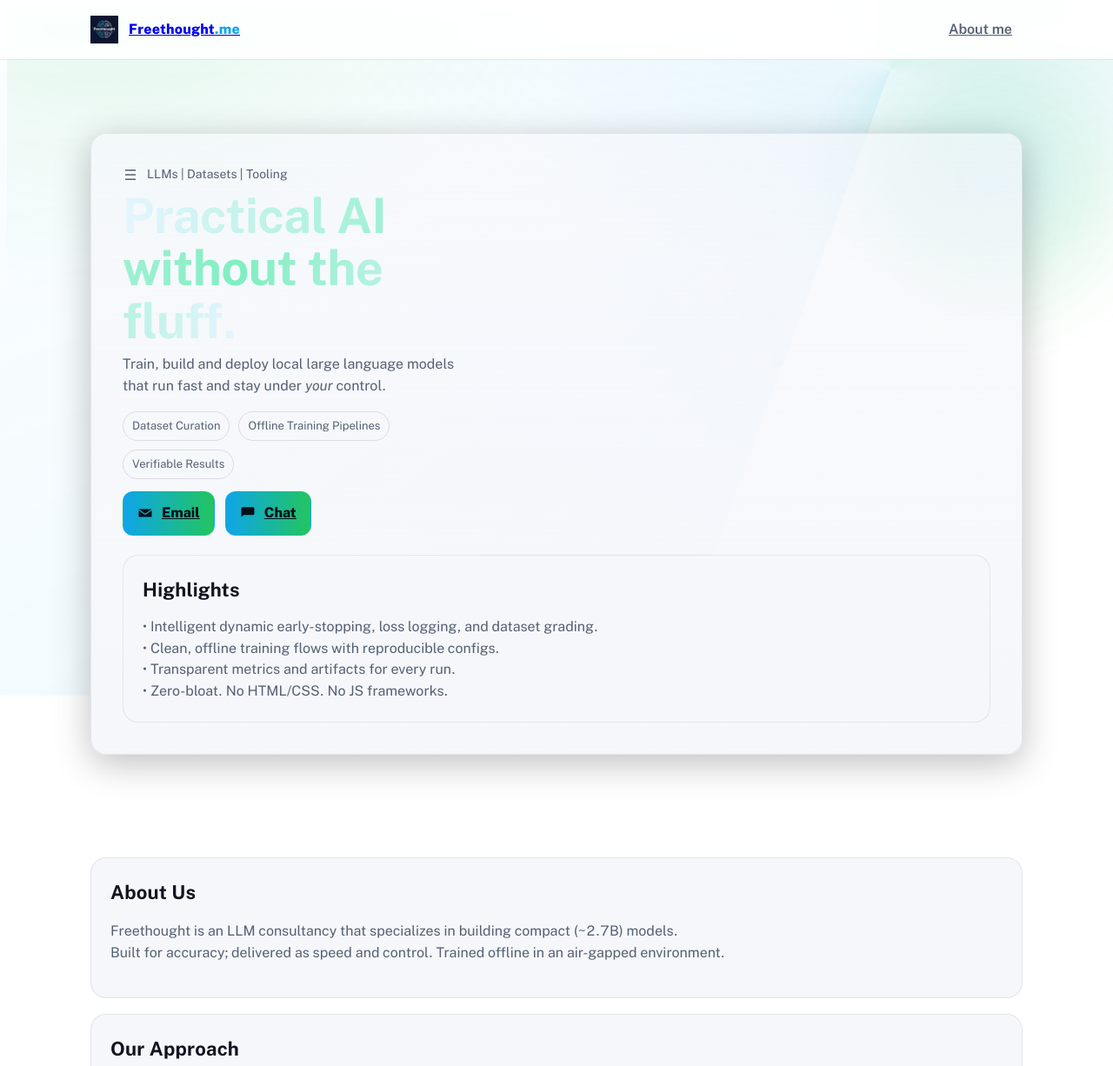
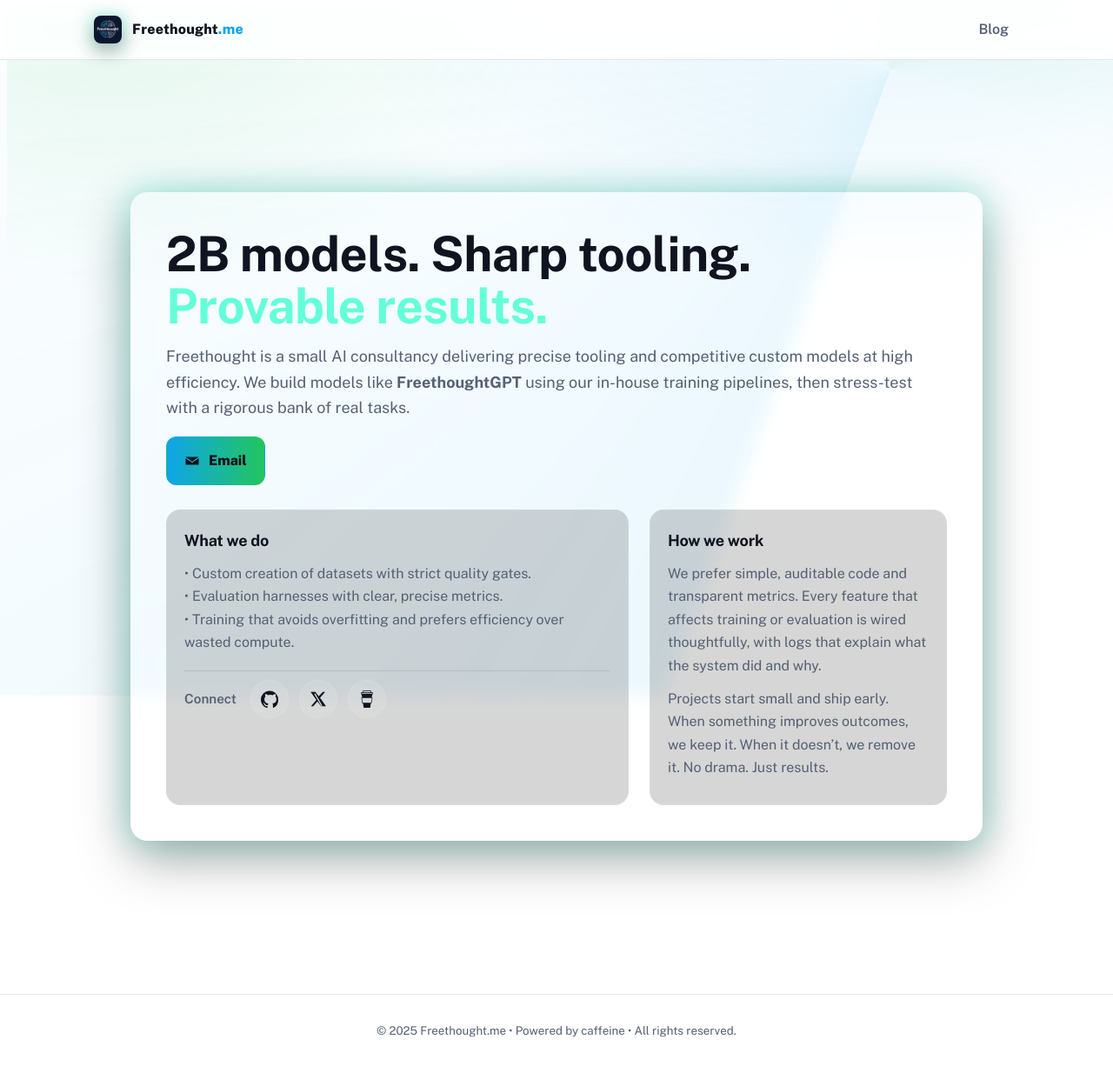
Before and after one commit to R0U5/Freethought, a plain HTML site: page index.html in a window 1280 px wide. Shown: the top 1226 px of the page at 87% size. Drawn offline with nearby package versions, Linux system fonts and the light colour scheme.

Commit message:
Update index.html

```diff
--- a/index.html
+++ b/index.html
@@ -1,26 +1,21 @@
 <!doctype html>
 <html lang="en">
 <head>
-<script async src="https://pagead2.googlesyndication.com/pagead/js/adsbygoogle.js?client=ca-pub-3198756298645695"
-     crossorigin="anonymous"></script>
-<link rel="preconnect" href="https://fonts.googleapis.com" />
-<link rel="preconnect" href="https://fonts.gstatic.com" crossorigin />
-<link href="https://fonts.googleapis.com/css2?family=Public+Sans:ital,opsz,wght@0,14..32,300..900;1,14..32,300..900&display=swap" rel="stylesheet">
-
+  <script async src="https://pagead2.googlesyndication.com/pagead/js/adsbygoogle.js?client=ca-pub-3198756298645695" crossorigin="anonymous"></script>
   <meta charset="utf-8" />
   <meta name="viewport" content="width=device-width, initial-scale=1" />
-  <title>Freethought</title>
-  <meta name="description" content="LLM consulting, dataset curation and tooling. Practical, fast, and transparent." />
+  <title>Freethought — Practical AI without the fluff</title>
+  <meta name="description" content="LLM consulting, datasets, and tooling. Practical, fast, and transparent." />
   <link rel="canonical" href="https://freethought.me/" />
-
-  <!-- Open Graph -->
-  <meta property="og:title" content="Freethought.me" />
-  <meta property="og:description" content="LLM consulting, dataset curation and tooling. Practical, fast, and transparent." />
+  <meta property="og:title" content="Freethought" />
+  <meta property="og:description" content="LLM consulting, datasets, and tooling. Practical, fast, and transparent." />
+  <meta property="og:type" content="website" />
   <meta property="og:url" content="https://freethought.me/" />
-  <meta property="og:type" content="website" />
   <meta property="og:image" content="https://freethought.me/Freethought_small.png" />
-
   <meta name="theme-color" content="#0ea5e9" />
+  <link rel="preconnect" href="https://fonts.googleapis.com" />
+  <link rel="preconnect" href="https://fonts.gstatic.com" crossorigin />
+  <link href="https://fonts.googleapis.com/css2?family=Public+Sans:ital,opsz,wght@0,14..32,300..900;1,14..32,300..900&display=swap" rel="stylesheet">
 
   <style>
     :root{
@@ -28,35 +23,40 @@
       --panel:#0f1220;
       --text:#e7e9ee;
       --muted:#9aa3b2;
-      --accent:#0ea5e9;   /* sky-cyan */
-      --accent2:#22c55e;  /* green */
+      --accent:#0ea5e9;
+      --accent2:#22c55e;
       --ring:#7dd3fc;
       --radius:18px;
       --maxw:1120px;
+
+      /* glass + controls */
+      --card-bg: rgba(255,255,255,0.06);
+      --card-border: rgba(255,255,255,0.14);
+      --shadow-1: rgba(0,0,0,0.35);
+      --shadow-2: rgba(18, 251, 210, 0.25);
+      --btn-bg: rgba(255,255,255,0.08);
+      --btn-bg-hover: rgba(255,255,255,0.14);
     }
     @media (prefers-color-scheme: light){
       :root{ --bg:#ffffff; --panel:#f6f7fb; --text:#101420; --muted:#546073; }
     }
 
-    *{box-sizing:border-box}
-    html,body{height:100%}
+    *{ box-sizing:border-box }
+    html,body{ height:100% }
 
-    /* Base page styles */
+    /* Base page styles — loosened line-height for readability */
     body{
       margin:0;
-      font-family:ui-sans-serif,system-ui,-apple-system,Segoe UI,Roboto,Helvetica,Arial,"Apple Color Emoji","Segoe UI Emoji";
+      font-family:"Public Sans", ui-sans-serif, system-ui, -apple-system, "Segoe UI", Roboto, Helvetica, Arial, "Apple Color Emoji", "Segoe UI Emoji";
       color:var(--text);
-      line-height:1.55;
-      background: var(--bg); /* solid fallback */
+      line-height:1.65; /* was 1.55 */
+      background: var(--bg);
     }
 
-    /* Non-repeating gradient field on a fixed layer (no tiling) */
+    /* Fixed gradient field */
     body::before{
       content:"";
-      position:fixed;
-      inset:0;
-      z-index:-1;
-      pointer-events:none;
+      position:fixed; inset:0; z-index:-1; pointer-events:none;
       background:
         radial-gradient(1200px 800px at 80% -20%, rgba(14,165,233,.14), transparent 60%),
         radial-gradient(900px 700px at 10% -10%, rgba(34,197,94,.12), transparent 60%),
@@ -66,205 +66,216 @@
       background-size: 1600px 1100px, 1200px 900px, 240% 240%;
     }
 
-    /* util */
-    .container{max-width:var(--maxw);margin:0 auto;padding:0 24px}
-    .muted{color:var(--muted)}
-    .grid{display:grid;gap:18px;grid-template-columns:repeat(12,minmax(0,1fr))}
-    @media (min-width:760px){ .half{grid-column:span 6} .third{grid-column:span 4}}
+    /* utilities */
+    .container{ max-width:var(--maxw); margin:0 auto; padding:0 28px } /* a bit more side padding */
+    .grid{ display:grid; gap:22px; grid-template-columns:repeat(12, minmax(0,1fr)) } /* was 18px */
+    @media (min-width:760px){
+      .half{ grid-column:span 6 }
+      .third{ grid-column:span 4 }
+      .col-8{ grid-column:span 8 }
+      .col-4{ grid-column:span 4 }
+      .col-6{ grid-column:span 6 }
+      .col-12{ grid-column:span 12 }
+    }
+    @media (max-width:759px){
+      .half,.third,.col-8,.col-4,.col-6,.col-12{ grid-column:span 12 }
+    }
+    .muted{ color:var(--muted) }
+    .section{ padding:80px 0 } /* was 60px */
+    h1,h2,h3{ font-weight:700; letter-spacing:-0.01em }
+    h1{ font-size:clamp(34px, 5.4vw, 56px); line-height:1.08; margin:0 0 12px } /* more margin under h1 */
+    h2.section-title{ font-size:22px; margin:0 0 16px; letter-spacing:.2px }
 
-    /* a11y */
-    .skip{position:absolute;left:-9999px;top:auto;width:1px;height:1px;overflow:hidden}
-    .skip:focus{left:16px;top:16px;padding:8px 12px;background:var(--panel);border-radius:10px;outline:2px solid var(--accent)}
+    /* accessibility */
+    .skip{ position:absolute; left:-9999px; top:auto; width:1px; height:1px; overflow:hidden }
+    .skip:focus{ left:16px; top:16px; padding:8px 12px; background:var(--panel); border-radius:10px; outline:2px solid var(--accent) }
 
     /* header */
     header{
-
-      position:sticky;top:0;z-index:10;
+      position:sticky; top:0; z-index:10;
       backdrop-filter:saturate(180%) blur(10px);
       background:color-mix(in oklab, var(--bg) 85%, transparent);
       border-bottom:1px solid color-mix(in oklab, var(--text) 10%, transparent);
     }
-    .nav{display:flex;align-items:center;justify-content:space-between;height:68px}
-    .brand{display:inline-flex;align-items:center;gap:12px;font-weight:800;letter-spacing:.2px}
-    .logo{width:32px;height:32px}
-    nav a{padding:8px 12px;border-radius:10px;font-weight:600;color:var(--muted)}
-    nav a:hover, nav a:focus{color:var(--text);background:color-mix(in oklab, var(--panel) 70%, transparent);outline:none}
+    .nav{ display:flex; align-items:center; justify-content:space-between; height:68px }
+    .brand{ display:inline-flex; align-items:center; gap:12px; font-weight:800; letter-spacing:.2px; text-decoration:none; color:var(--text) }
+    .logo{ width:32px; height:32px; border-radius:8px; box-shadow:0 8px 24px rgba(0,0,0,.35), 0 0 18px 2px var(--shadow-2) }
+    nav a{ padding:8px 12px; border-radius:10px; font-weight:600; color:var(--muted); text-decoration:none }
+    nav a:hover,nav a:focus{ color:var(--text); background:color-mix(in oklab, var(--panel) 70%, transparent); outline:none }
 
-    /* hero */
-    .hero{padding:84px 0 40px;position:relative;overflow:clip}
-    .orb{
-      position:absolute;inset:-120px -120px auto auto;pointer-events:none;
-      width:520px;height:520px;border-radius:50%;
-      background:radial-gradient(closest-side, rgba(125,211,252,.35), rgba(34,197,94,.18), transparent 70%);
-      filter:blur(34px);opacity:.8;
+    /* glass hero card — roomier padding */
+    .glass-wrap{ display:grid; place-items:center; padding:72px 24px 96px } /* was 48 24 64 */
+    .glass-card{
+      width:min(980px,92vw);
+      background:var(--card-bg);
+      border:1px solid var(--card-border);
+      border-radius:20px;
+      padding:40px; /* was 28px */
+      box-shadow:0 20px 60px var(--shadow-1), 0 0 0 1px rgba(255,255,255,0.02) inset, 0 0 36px 4px var(--shadow-2);
+      backdrop-filter: blur(10px) saturate(120%);
     }
-    @media (prefers-reduced-motion:no-preference){
-      .orb{animation:float 10s ease-in-out infinite alternate}
-      @keyframes float{from{transform:translateY(-8px)}to{transform:translateY(10px)}}
+    .glass-card .lead{ color:var(--muted); font-size:clamp(15px,2.4vw,18px); margin:0 0 18px } /* add bottom space */
+
+    /* NEW: primary CTA row (separate from socials) */
+    .cta-row{
+      display:flex; gap:14px; flex-wrap:wrap;
+      margin: 8px 0 10px;
     }
-    .hero-card{
-      position:relative;
-      background:linear-gradient(180deg, color-mix(in oklab,var(--panel) 60%,transparent), var(--panel));
-      border:1px solid color-mix(in oklab,var(--text) 8%, transparent);
-      border-radius:var(--radius);
-      padding:36px;display:grid;gap:22px;grid-template-columns:1fr;
-      box-shadow:0 10px 40px rgba(0,0,0,.25);
+    .btn{
+      display:inline-flex; align-items:center; gap:10px;
+      padding:12px 16px; border-radius:12px; font-weight:800;
+      border:1px solid color-mix(in oklab,var(--text) 10%, transparent);
+      background:color-mix(in oklab,var(--panel) 60%, transparent);
+      color:var(--text); text-decoration:none
     }
-    @media (min-width:760px){ .hero-card{grid-template-columns:1.15fr 1fr} }
+    .btn:hover{ background:color-mix(in oklab,var(--panel) 90%, transparent) }
+    .btn.primary{ background:linear-gradient(90deg,var(--accent),var(--accent2)); color:#001018; border-color:transparent }
+    .btn.primary:hover{ filter:brightness(1.05) }
+    .btn-lg{ padding:14px 20px; font-size:1rem; } /* slightly larger primary CTA */
 
-    .tag{display:inline-flex;gap:10px;align-items:center;font-size:14px;color:var(--muted)}
-    .badges{display:flex;flex-wrap:wrap;gap:10px;margin-top:10px}
-    .badge{border:1px solid color-mix(in oklab,var(--text) 12%, transparent);padding:6px 10px;border-radius:999px;font-size:13px;color:var(--muted)}
-    .cta{display:flex;flex-wrap:wrap;gap:12px;margin-top:14px}
-    .btn{display:inline-flex;align-items:center;gap:10px;padding:12px 16px;border-radius:12px;font-weight:800;border:1px solid color-mix(in oklab,var(--text) 10%, transparent);background:color-mix(in oklab,var(--panel) 60%, transparent)}
-    .btn:hover{background:color-mix(in oklab,var(--panel) 90%, transparent)}
-    .btn.primary{background:linear-gradient(90deg,var(--accent),var(--accent2));color:#001018;border-color:transparent}
-    .btn.primary:hover{filter:brightness(1.05)}
+    /* about grid — looser */
+    .about-grid{ display:grid; grid-template-columns:1fr; gap:24px; margin-top:28px } /* was 16px/22px */
+    @media (min-width:880px){ .about-grid{ grid-template-columns:1.4fr .9fr } }
+    .about-panel{ background:rgba(0,0,0,0.16); border:1px solid rgba(255,255,255,0.10); border-radius:16px; padding:20px 20px 16px }
+    .about-panel h3{ margin:0 0 10px 0; font-size:18px }
+    .about-panel p{ margin:0 0 12px 0; color:var(--muted) }
 
-    /* gradient title */
-    .gradient-text{
-      background:linear-gradient(90deg, #e5f5ff, #80eec0 60%, #e5f5ff);
-      -webkit-background-clip:text;background-clip:text;color:transparent
+    /* NEW: subtle divider to separate content blocks */
+    .divider{
+      height:1px; width:100%;
+      background: color-mix(in oklab, var(--text) 10%, transparent);
+      margin: 18px 0 8px;
+      border:0;
     }
-    h1{font-size:clamp(34px, 5.4vw, 56px);line-height:1.08;margin:0 0 8px;letter-spacing:-.02em}
-    h2.section-title{font-size:22px;margin:0 0 14px;letter-spacing:.2px}
 
-    /* cards & sections */
-    section{padding:60px 0}
-    .card{grid-column:span 12;background:var(--panel);border:1px solid color-mix(in oklab,var(--text) 8%, transparent);border-radius:var(--radius);padding:22px}
-    .card:hover{box-shadow:0 0 0 1px color-mix(in oklab,var(--ring) 70%, transparent), 0 10px 30px rgba(0,0,0,.2)}
-
-    /* trust bar */
-    .trust{display:flex;gap:18px;flex-wrap:wrap;align-items:center;opacity:.9}
-    .trust img{height:26px;filter:grayscale(100%);opacity:.7}
+    /* NEW: compact social row with circular icon buttons */
+    .connect{ display:flex; align-items:center; gap:12px; margin-top:10px; flex-wrap:wrap }
+    .connect .label{ color:var(--muted); font-weight:600; font-size:.95rem; margin-right:4px }
+    .icon-btn{
+      width:44px; height:44px; /* meets modern target-size guidance */
+      display:inline-flex; align-items:center; justify-content:center;
+      border-radius:999px;
+      background:var(--btn-bg);
+      border:1px solid rgba(255,255,255,0.12);
+      color:var(--text); text-decoration:none;
+    }
+    .icon-btn:hover{ background:var(--btn-bg-hover) }
+    .icon-btn svg{ width:20px; height:20px; }
 
     /* footer */
-    footer{border-top:1px solid color-mix(in oklab,var(--text) 10%, transparent);padding:24px 0 56px;color:var(--muted)}
+    footer{ border-top:1px solid color-mix(in oklab,var(--text) 10%, transparent); padding:28px 0 64px; color:var(--muted) }
 
     /* focus */
-    :where(a,button,.btn):focus-visible{outline:2px solid var(--accent);outline-offset:2px}
+    :where(a,button,.btn,.icon-btn):focus-visible{ outline:2px solid var(--accent); outline-offset:2px }
   </style>
 
-<style id="trust-font-tune">
-:root{ --font-sans: "Public Sans", ui-sans-serif, system-ui, -apple-system, "Segoe UI", Roboto, Helvetica, Arial, "Apple Color Emoji", "Segoe UI Emoji"; }
-body{ font-family: var(--font-sans); font-optical-sizing:auto; font-variant-numeric: tabular-nums; }
-h1,h2,h3{ font-weight:700; letter-spacing:-0.01em; }
-p,li{ font-weight:400; }
-</style>
+  <!-- Article structured data (unchanged) -->
+  <script type="application/ld+json">
+  {
+    "@context": "https://schema.org",
+    "@type": "NewsArticle",
+    "headline": "The Ouroboros Problem: When AI Starts Eating Its Own Tail",
+    "datePublished": "2025-10-30T12:00:00-07:00",
+    "dateModified": "2025-10-30T12:00:00-07:00",
+    "author": { "@type": "Person", "name": "William Furtado" },
+    "publisher": {
+      "@type": "Organization",
+      "name": "Freethought",
+      "logo": { "@type": "ImageObject", "url": "https://freethought.me/Freethought_small.png" }
+    },
+    "description": "As AI-generated text, images, and music fill the web, newer models start learning from that content. The loop leads to sameness and model collapse.",
+    "mainEntityOfPage": "https://freethought.me/"
+  }
+  </script>
 </head>
 <body>
   <a href="#main" class="skip">Skip to content</a>
 
   <header>
     <div class="container nav" role="navigation" aria-label="Primary">
-      <a class="brand" href="/" aria-label="Freethought home">
-        <img
-          class="logo"
-          src="/Freethought_small.png"
-          alt=""
-          width="64"
-          height="64"
-          decoding="async"
-          fetchpriority="high"
-        />
+      <a class="brand" href="#home" aria-label="Freethought home">
+        <img class="logo" src="/Freethought_small.png" alt="" width="64" height="64" decoding="async" fetchpriority="high" />
         <span>Freethought<span style="color:var(--accent)">.me</span></span>
       </a>
       <nav>
-        <a href="/about.html">About me</a>
+        <a href="#blog">Blog</a>
       </nav>
     </div>
   </header>
 
   <main id="main">
-    <section class="hero">
-      <div class="orb" aria-hidden="true"></div>
-      <div class="container">
-        <div class="hero-card">
-          <div>
-            <div class="tag">
-              <svg width="18" height="18" viewBox="0 0 24 24" aria-hidden="true"><path fill="currentColor" d="M4 4h16v2H4zm0 7h16v2H4zm0 7h16v2H4z"/></svg>
-              LLMs | Datasets | Tooling
+    <!-- ABOUT (glass card + panels) -->
+    <section id="about" class="section">
+      <div class="glass-wrap">
+        <section class="glass-card" aria-label="About Freethought">
+          <div class="kicker"></div>
+          <h1>2B models. Sharp tooling.<span style="color:#64ffd9"> Provable results.</span></h1>
+          <p class="lead">
+            Freethought is a small AI consultancy delivering precise tooling and competitive custom models at high efficiency.
+            We build models like <strong>FreethoughtGPT</strong> using our in-house training pipelines, then stress-test with a rigorous bank of real tasks.
+          </p>
+
+          <!-- NEW: Primary CTA separated from socials -->
+          <div class="cta-row">
+            <a class="btn primary btn-lg" href="mailto:williamefurtado@gmail.com" title="Email William">
+              <svg viewBox="0 0 24 24" width="18" height="18" aria-hidden="true"><path fill="currentColor" d="M12 13L2 6h20l-10 7zm0 2l-10-7v10h20V8l-10 7z"/></svg>
+              Email
+            </a>
+          </div>
+
+          <div class="about-grid">
+            <div class="about-panel">
+              <h3>What we do</h3>
+              <p>
+                • Custom creation of datasets with strict quality gates.<br />
+                • Evaluation harnesses with clear, precise metrics.<br />
+                • Training that avoids overfitting and prefers efficiency over wasted compute.
+              </p>
+              <hr class="divider" />
+
+              <!-- NEW: Socials moved into a compact professional “Connect” row -->
+              <div class="connect" aria-label="Social links">
+                <span class="label">Connect</span>
+
+                <a class="icon-btn" href="https://github.com/R0U5" target="_blank" rel="noopener" aria-label="GitHub">
+                  <svg viewBox="0 0 24 24" aria-hidden="true">
+                    <path fill="currentColor" d="M12 .5A12 12 0 0 0 0 12.7c0 5.4 3.4 10 8.3 11.6.6.1.8-.3.8-.6v-2c-3.4.8-4-1.6-4-1.6-.6-1.5-1.4-1.9-1.4-1.9-1.2-.8.1-.8.1-.8 1.4.1 2.1 1.5 2.1 1.5 1.2 2.1 3.1 1.5 3.8 1.1.1-.9.5-1.5.8-1.8-2.7-.3-5.6-1.4-5.6-6.1 0-1.4.5-2.6 1.3-3.5-.1-.3-.6-1.7.1-3.4 0 0 1.1-.4 3.6 1.3a12.1 12.1 0 0 1 6.6 0c2.5-1.7 3.6-1.3 3.6-1.3.7 1.7.2 3.1.1 3.4.8.9 1.3 2.1 1.3 3.5 0 4.7-2.9 5.8-5.6 6.1.4.3.8 1 .8 2.1v3.1c0 .3.2.8.8.6A12.2 12.2 0 0 0 24 12.7 12 12 0 0 0 12 .5Z"/>
+                  </svg>
+                </a>
+
+                <a class="icon-btn" href="https://x.com/williamefurtado" target="_blank" rel="noopener" aria-label="X (Twitter)">
+                  <svg viewBox="0 0 24 24" aria-hidden="true">
+                    <path fill="currentColor" d="M18.3 2h3.2l-7 8.1 8.2 11.9H16l-5.1-6.7-5.8 6.7H1.9l7.5-8.7L1.5 2h6.5l4.6 6.1L18.3 2Zm-2.3 19.3h1.8L8.1 4.6H6.2l9.8 16.7Z"/>
+                  </svg>
+                </a>
+
+                <a class="icon-btn" href="https://www.buymeacoffee.com/williameful" target="_blank" rel="noopener" aria-label="Buy Me a Coffee">
+                  <svg width="20" height="20" viewBox="0 0 24 24" aria-hidden="true">
+                    <path fill="currentColor" d="M6.898 0L5.682 2.799H3.877v2.523h.695L5.277 9.8H4.172l1.46 8.23.938-.01L7.512 24h8.918l.062-.4.88-5.58.888.01 1.46-8.231h-1.056l.705-4.477h.756V2.8h-1.918L16.99 0H6.898zm.528.805h9.043l.771 1.78H6.652l.774-1.78zm-2.75 2.797H19.32v.92H4.676v-.92zm.453 6.998h13.635l-1.176 6.62-5.649-.06-5.636.06-1.174-6.62z"/>
+                  </svg>
+                </a>
+              </div>
             </div>
-            <h1><span class="gradient-text">Practical AI without the fluff.</span></h1>
-            <p class="muted" style="margin:0 0 16px">
-              Train, build and deploy local large language models that run fast and stay under <em>your</em> control.
-            </p>
-            <div class="badges">
-              <span class="badge">Dataset Curation</span>
-              <span class="badge">Offline Training Pipelines</span>
-              <span class="badge">Verifiable Results</span>
-            </div>
-            <div class="cta">
-              <a class="btn primary" href="mailto:williamefurtado@gmail.com?subject=Freethought.me%20Inquiry" title="Email me">
-                <svg width="18" height="18" viewBox="0 0 24 24" aria-hidden="true"><path fill="currentColor" d="M12 13L2 6h20l-10 7zm0 2l-10-7v10h20V8l-10 7z"/></svg>
-                Email
-              </a>
-              <a class="btn primary" href="" title="">
-                <svg width="18" height="18" viewBox="0 0 24 24" aria-hidden="true"><path d="M20 3H4a2 2 0 0 0-2 2v13l4-3h14a2 2 0 0 0 2-2V5a2 2 0 0 0-2-2z" fill="currentColor"/>/></svg>
-                Chat
-              </a>
+
+            <div class="about-panel">
+              <h3>How we work</h3>
+              <p>We prefer simple, auditable code and transparent metrics. Every feature that affects training or evaluation is wired thoughtfully, with logs that explain what the system did and why.</p>
+              <p>Projects start small and ship early. When something improves outcomes, we keep it. When it doesn’t, we remove it. No drama. Just results.</p>
             </div>
           </div>
-
-          <div class="card" style="margin:0">
-            <h2 class="section-title" style="margin-top:0">Highlights</h2>
-            <ul class="muted" style="list-style:none;padding:0;margin:0">
-              <li>• Intelligent dynamic early-stopping, loss logging, and dataset grading.</li>
-              <li>• Clean, offline training flows with reproducible configs.</li>
-              <li>• Transparent metrics and artifacts for every run.</li>
-              <li>• Zero-bloat. No HTML/CSS. No JS frameworks.</li>
-            </ul>
-          </div>
-        </div>
-
-        <div style="margin-top:18px" aria-label="Trusted by">
-          <div class="trust">
-            <!--Add client logos later -->
-          </div>
-        </div>
+        </section>
       </div>
     </section>
+  </main>
 
-    <section id="about">
-      <div class="container grid">
-        <div class="card half">
-          <h2 class="section-title">About Us</h2>
-          <p class="muted">
-                Freethought is an LLM consultancy that specializes in building compact (~2.7B) models.<br>
-                Built for accuracy; delivered as speed and control. Trained offline in an air-gapped environment.
-          </p>
-        </div>
-        <div class="card half">
-          <h2 class="section-title">Our Approach</h2>
-          <ul class="muted" style="list-style:none;padding:0;margin:0">
-            <li>• Start simple: baselines, clean data, clear metrics.</li>
-            <li>• Iterate tightly: measure -> change -> measure again.</li>
-            <li>• Own your stack: local caches, offline modes, reproducible seeds.</li>
-          </ul>
-        </div>
-      </div>
-    </section>
-
-    <section id="services">
-      <div class="container grid">
-        <div class="card third">
-          <h3 class="section-title">LLM Training</h3>
-          <p class="muted">LoRA on Phi-2 and similar footprints, from data prep to evaluation.</p>
-        </div>
-        <div class="card third">
-          <h3 class="section-title">Datasets</h3>
-          <p class="muted">Curation, filtering, token length analysis, and quality scoring.</p>
-        </div>
-        <div class="card third">
-          <h3 class="section-title">Pipelines &amp; Tools</h3>
-          <p class="muted">Training scripts, logging, and packaging for local deployment.</p>
-        </div>
-      </div>
-    </section>
   <footer>
-    <div class="container">
-      <small>© <span id="year">2025</span> Freethought.me • All rights reserved.</small>
+    <div class="container" style="text-align:center">
+      <small>© <span id="year">2025</span> Freethought.me • Powered by caffeine • All rights reserved.</small>
     </div>
   </footer>
+
+  <script>
+    document.getElementById('year').textContent = new Date().getFullYear();
+  </script>
 </body>
 </html>
```
